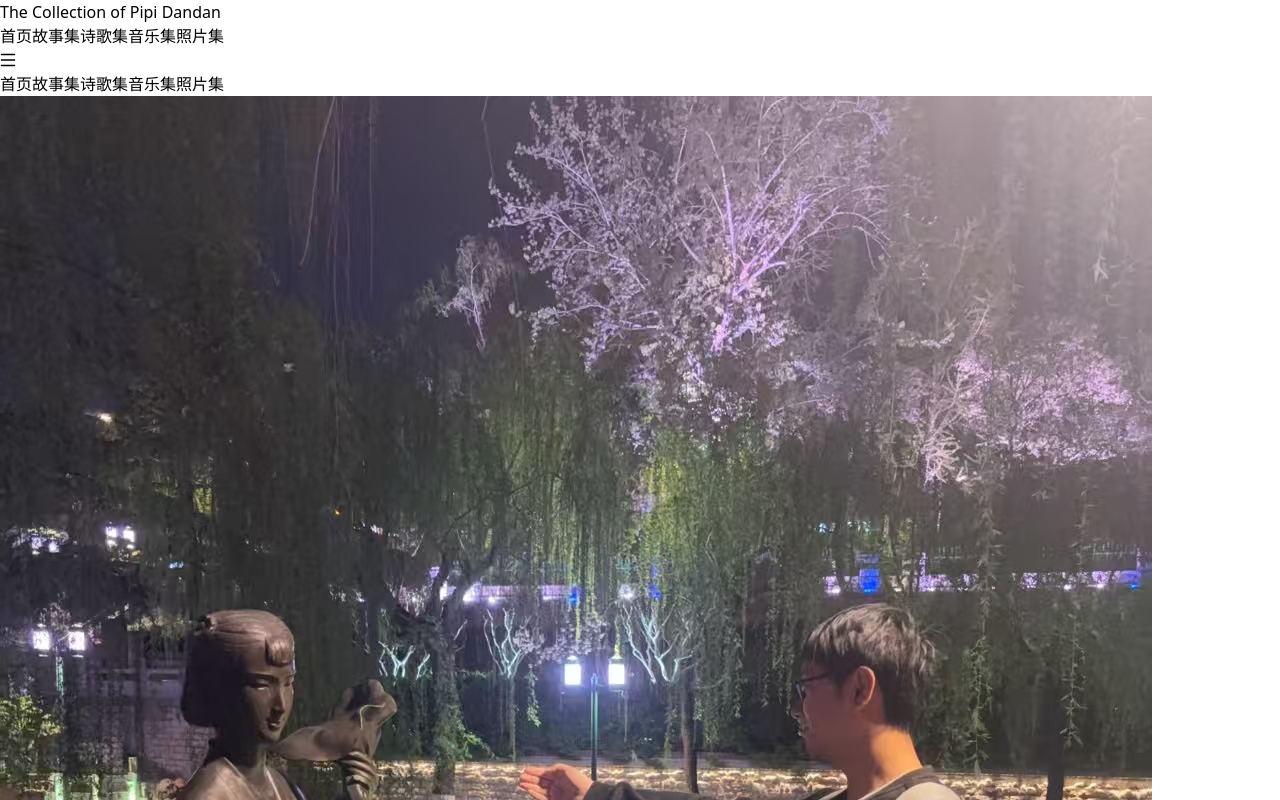
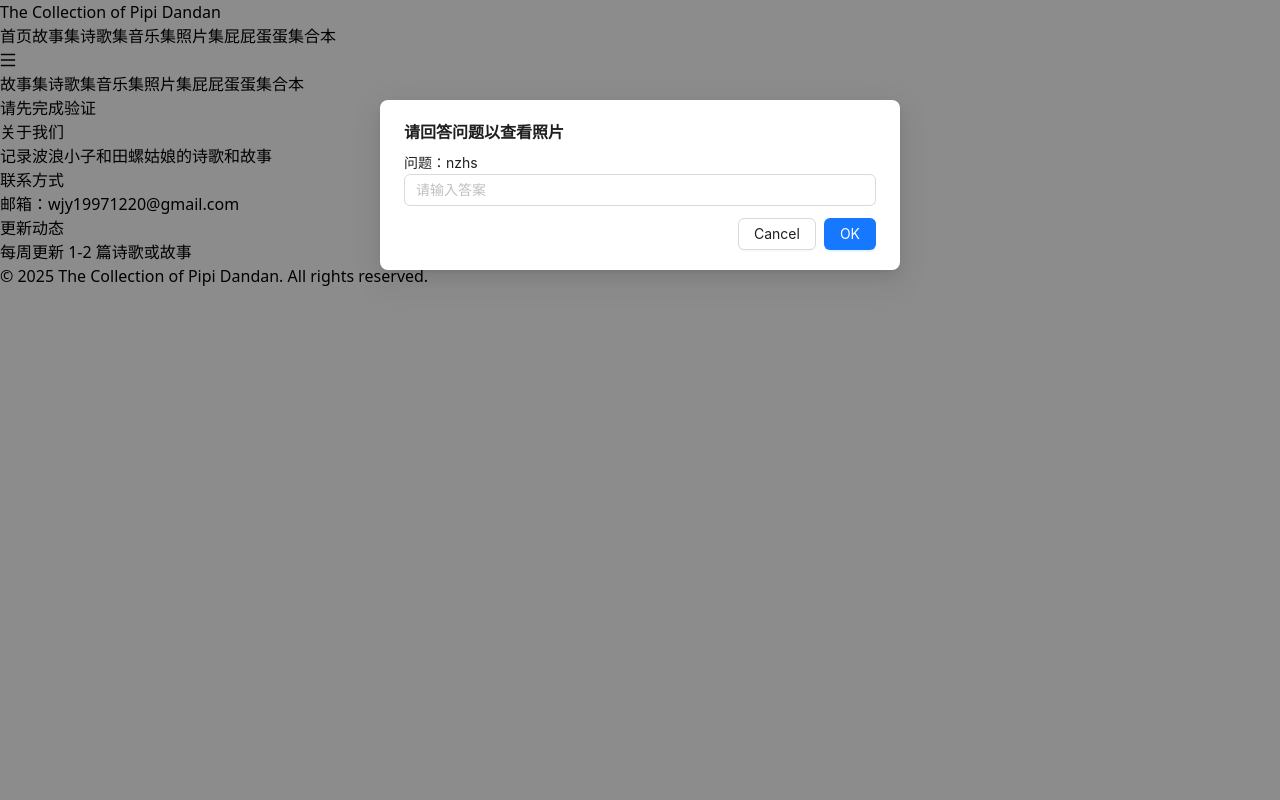
Before and after one commit to wjyzhixing/The-Collection-of-Pipi-Dandan, a React (Vite) app: page /gallery in a window 1280 px wide. Shown: the top 800 px of the page. Built offline with nearby package versions, Linux system fonts and the light colour scheme.

Commit message:
增加集合，增加照片查看检查

```diff
--- a/src/components/Header/Header.tsx
+++ b/src/components/Header/Header.tsx
@@ -4,7 +4,7 @@ import { Link } from "react-router-dom";
 import { SearchOutlined, MenuOutlined } from "@ant-design/icons";
 
 interface HeaderProps {
-  currentPage: "home" | "stories" | "poems" | "music" | "gallery"; // 添加 'gallery'
+  currentPage: "home" | "stories" | "poems" | "music" | "gallery" | "collection";
 }
 
 const Header: React.FC<HeaderProps> = ({ currentPage }) => {
@@ -56,6 +56,12 @@ const Header: React.FC<HeaderProps> = ({ currentPage }) => {
             >
               照片集
             </Link>
+            <Link
+              to="/collection"
+              className={`!rounded-button ${currentPage === "collection" ? "text-purple-600" : "text-gray-600 hover:text-purple-600"}`}
+            >
+              屁屁蛋蛋集合本
+            </Link>
           </div>
         </div>
 
@@ -75,15 +81,6 @@ const Header: React.FC<HeaderProps> = ({ currentPage }) => {
         }`}
       >
         <div className="px-4 py-2 flex flex-col space-y-4">
-          <Link
-            to="/"
-            className={`py-2 ${
-              currentPage === "home" ? "text-purple-600" : "text-gray-600"
-            }`}
-            onClick={() => setIsMenuOpen(false)}
-          >
-            首页
-          </Link>
           <Link
             to="/stories"
             className={`py-2 ${
@@ -120,6 +117,15 @@ const Header: React.FC<HeaderProps> = ({ currentPage }) => {
           >
             照片集
           </Link>
+          <Link
+            to="/collection"
+            className={`py-2 ${
+              currentPage === "collection" ? "text-purple-600" : "text-gray-600"
+            }`}
+            onClick={() => setIsMenuOpen(false)}
+          >
+            屁屁蛋蛋集合本
+          </Link>
         </div>
       </div>
     </nav>
--- /dev/null
+++ b/src/pages/Collection/Collection.tsx
@@ -0,0 +1,62 @@
+import React from "react";
+import { Card } from "antd";
+import Header from "../../components/Header/Header";
+import Footer from "../../components/Footer/Footer";
+
+const Collection: React.FC = () => {
+    const collections = [
+        {
+            title: "诗歌集",
+            description: "收录了我们的诗歌作品",
+            link: "https://gitee.com/wjyzhixing/The-Story-Collection-of-Pipi-Dandan/raw/master/poems/poems.pdf",
+            icon: "📚"
+        },
+        {
+            title: "故事集",
+            description: "记录了我们的故事",
+            link: "https://gitee.com/wjyzhixing/The-Story-Collection-of-Pipi-Dandan/raw/master/main.pdf",
+            icon: "📖"
+        },
+        {
+            title: "文章仓库",
+            description: "所有故事和诗歌的源文件",
+            link: "https://gitee.com/wjyzhixing/The-Story-Collection-of-Pipi-Dandan",
+            icon: "📝"
+        },
+        {
+            title: "代码工程",
+            description: "我们的爱情故事博客源代码",
+            link: "https://github.com/wjyzhixing/The-Collection-of-Pipi-Dandan",
+            icon: "💻"
+        }
+    ];
+
+    return (
+        <div className="min-h-screen bg-gray-50">
+            <Header currentPage="collection" />
+            <div className="pt-16 max-w-7xl mx-auto px-4 py-8">
+                <div className="grid grid-cols-1 md:grid-cols-1 gap-6 mt-10">
+                    {collections.map((item, index) => (
+                        <Card
+                            key={index}
+                            hoverable
+                            className="bg-white rounded-lg shadow-md hover:shadow-xl transition-shadow"
+                            onClick={() => window.open(item.link, '_blank')}
+                        >
+                            <div className="flex items-center space-x-4">
+                                <div className="text-4xl">{item.icon}</div>
+                                <div>
+                                    <h2 className="text-xl font-semibold text-gray-800">{item.title}</h2>
+                                    <p className="text-gray-600">{item.description}</p>
+                                </div>
+                            </div>
+                        </Card>
+                    ))}
+                </div>
+            </div>
+            <Footer />
+        </div>
+    );
+};
+
+export default Collection;
--- a/src/pages/Gallery/Gallery.tsx
+++ b/src/pages/Gallery/Gallery.tsx
@@ -1,9 +1,7 @@
 import React, { useState } from "react";
-import { Tag, Pagination } from "antd";
+import { Tag, Pagination, Modal, Input, message } from "antd";
 import Header from "../../components/Header/Header";
 import Footer from "../../components/Footer/Footer";
-// 可以在这里导入 ShareModal 如果需要分享功能
-// import ShareModal from "../../components/ShareModal/ShareModal";
 
 interface PhotoItem {
     id: number;
@@ -14,7 +12,6 @@ interface PhotoItem {
     tags?: string[];
 }
 
-// 示例照片数据 (你需要替换成你自己的照片数据)
 const photoList: PhotoItem[] = [
     {
         id: 16,
@@ -132,36 +129,64 @@ const photoList: PhotoItem[] = [
 
 const Gallery: React.FC = () => {
     const [currentPage, setCurrentPage] = useState(1);
-    // 如果需要分享功能，可以添加 state
-    // const [showShareModal, setShowShareModal] = useState<boolean>(false);
-    // const currentUrl = window.location.href;
+    const [isModalVisible, setIsModalVisible] = useState(true);
+    const [answer, setAnswer] = useState("");
+    const [isAuthorized, setIsAuthorized] = useState(false);
 
-    const itemsPerPage = 9; // 每页显示的照片数量
+    const itemsPerPage = 9;
     const startIndex = (currentPage - 1) * itemsPerPage;
     const endIndex = startIndex + itemsPerPage;
     const displayedPhotos = photoList.slice(startIndex, endIndex);
 
+    const handleVerify = () => {
+        if (answer.toLowerCase() === "wyds") {
+            setIsAuthorized(true);
+            setIsModalVisible(false);
+            message.success("验证成功，欢迎查看照片！");
+        } else {
+            message.error("答案错误，请重试");
+        }
+    };
+
     return (
         <div className="min-h-screen bg-gray-50">
-            {/* 确保 Header 组件支持 'gallery' 或类似的 currentPage 值 */}
             <Header currentPage="gallery" />
-            <div className="pt-16 max-w-7xl mx-auto px-4 py-8 min-h-[600px]"> {/* 调整最小高度 */}
+            <Modal
+                title="请回答问题以查看照片"
+                open={isModalVisible}
+                onOk={handleVerify}
+                onCancel={() => window.history.back()}
+                closable={false}
+                maskClosable={false}
+            >
+                <p className="mb-4">问题：nzhs</p>
+                <Input
+                    placeholder="请输入答案"
+                    value={answer}
+                    onChange={(e) => setAnswer(e.target.value)}
+                    onPressEnter={handleVerify}
+                />
+            </Modal>
+
+            {isAuthorized ? (
+                <div className="pt-16 max-w-7xl mx-auto px-4 py-8 min-h-[600px]">
                     <div className="grid grid-cols-1 sm:grid-cols-2 lg:grid-cols-3 gap-6 p-4">
                         {displayedPhotos.map((photo) => (
                             <div
                                 key={photo.id}
                                 className="bg-white rounded-lg overflow-hidden shadow-md hover:shadow-lg transition-shadow duration-300 group"
                             >
-                            <div className="relative h-64 w-full"> {/* 固定高度和宽度 */}
+                                <div className="relative h-64 w-full">
                                     <img
                                         src={photo.imageUrl}
                                         alt={photo.title}
                                         className="w-full h-full object-cover transition-transform duration-300 group-hover:scale-105"
                                         style={{ objectPosition: 'center' }}
                                     />
-                                {/* 可以添加悬停效果，例如显示标题 */}
                                     <div className="absolute inset-0 bg-black bg-opacity-0 group-hover:bg-opacity-40 transition-opacity duration-300 flex items-end p-4">
-                                    <h3 className="text-white text-lg font-semibold opacity-0 group-hover:opacity-100 transition-opacity duration-300">{photo.title}</h3>
+                                        <h3 className="text-white text-lg font-semibold opacity-0 group-hover:opacity-100 transition-opacity duration-300">
+                                            {photo.title}
+                                        </h3>
                                     </div>
                                 </div>
                                 <div className="p-4">
@@ -172,12 +197,10 @@ const Gallery: React.FC = () => {
                                             <Tag key={index} color="blue">{tag}</Tag>
                                         ))}
                                     </div>
-                                {/* 如果需要，可以添加喜欢、分享按钮 */}
                                 </div>
                             </div>
                         ))}
                     </div>
-                {/* 分页 */}
                     <div className="mt-12 flex justify-center">
                         <Pagination
                             current={currentPage}
@@ -188,14 +211,12 @@ const Gallery: React.FC = () => {
                         />
                     </div>
                 </div>
+            ) : (
+                <div className="pt-16 max-w-7xl mx-auto px-4 py-8 text-center text-gray-500">
+                    请先完成验证
+                </div>
+            )}
             <Footer />
-            {/* 如果需要分享功能，可以添加 ShareModal */}
-            {/* <ShareModal
-        isVisible={showShareModal}
-        onClose={() => setShowShareModal(false)}
-        url={currentUrl} // 或者特定照片的 URL
-        title={"分享照片"}
-      /> */}
         </div>
     );
 };
```
Also changed, not shown: src/router.tsx (+11 -6 lines). Lines whose indentation alone changed are shown as unchanged.
